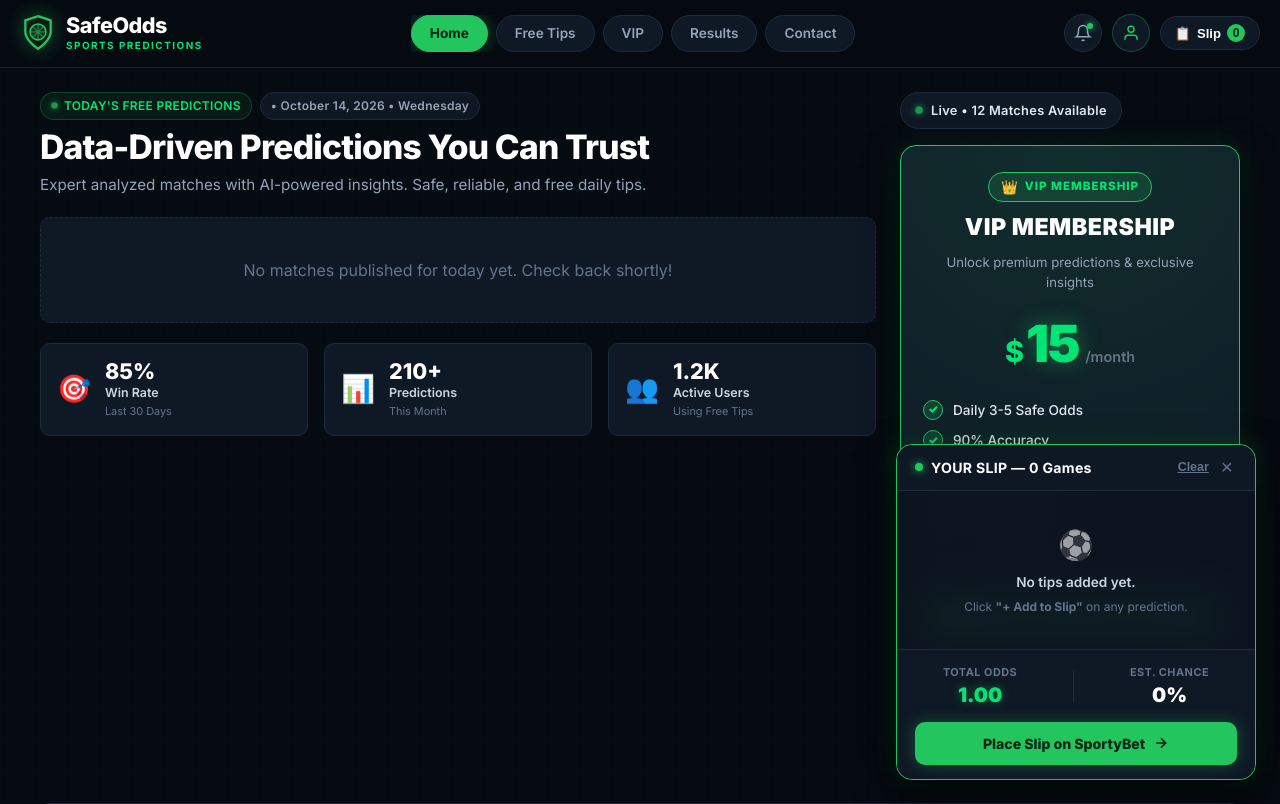
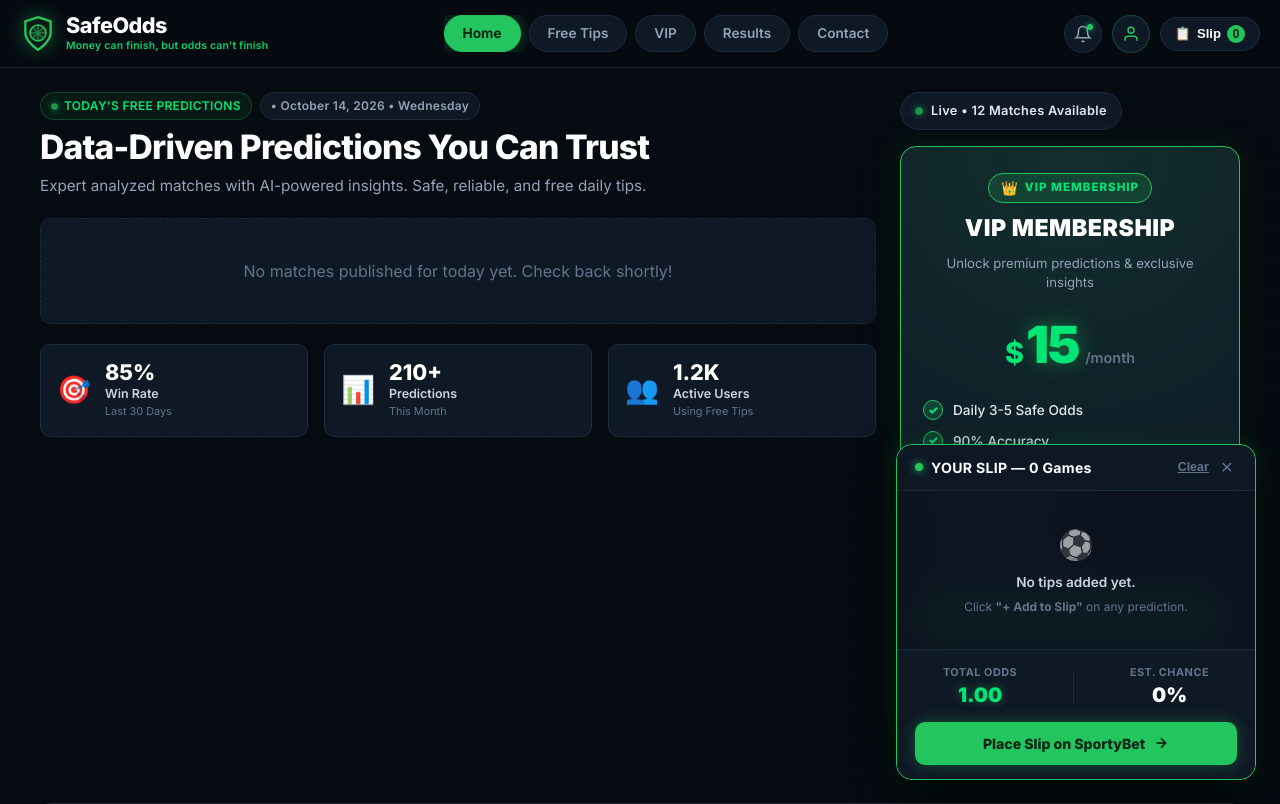
Before and after one commit to Nechechi123/Safe-Odds, a Django app: page / in a window 1280 px wide. Shown: the top 804 px of the page. Run offline with Django 5.2, Linux system fonts and the light colour scheme; data that the repository does not hold is empty.

Commit message:
style: update logo tagline to 'Money can finish, but odds can\'t finish'

```diff
--- a/matches/static/matches/css/style.css
+++ b/matches/static/matches/css/style.css
@@ -131,10 +131,11 @@ body.safeodds-app {
 }
 
 .brand-subtitle {
-    font-size: 0.62rem;
-    font-weight: 700;
-    letter-spacing: 1.5px;
+    font-size: 0.65rem;
+    font-weight: 600;
+    letter-spacing: 0.2px;
     color: var(--accent-green-bright);
+    opacity: 0.92;
 }
 
 /* Nav Pills */
--- a/matches/templates/matches/base.html
+++ b/matches/templates/matches/base.html
@@ -30,7 +30,7 @@
                 </div>
                 <div class="brand-text">
                     <span class="brand-title">SafeOdds</span>
-                    <span class="brand-subtitle">SPORTS PREDICTIONS</span>
+                    <span class="brand-subtitle">Money can finish, but odds can't finish</span>
                 </div>
             </a>
 
```
